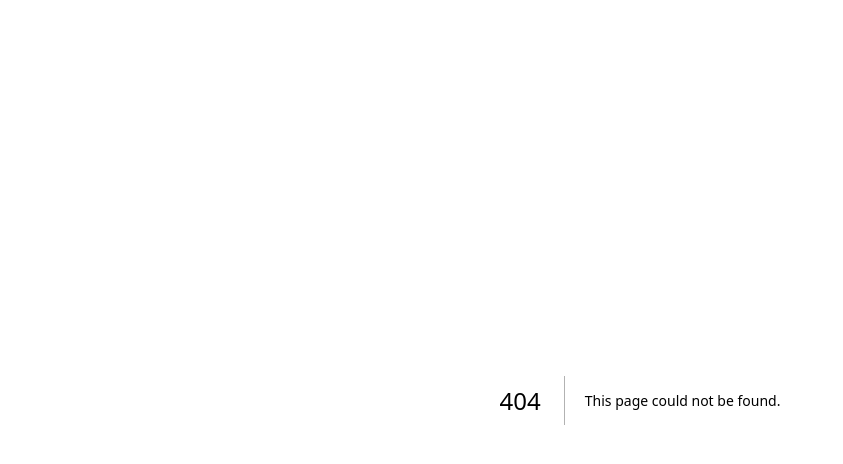
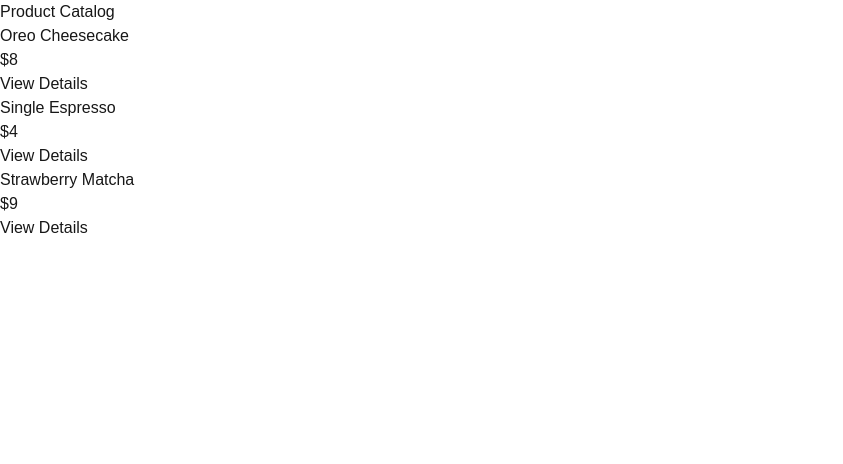
Before and after one commit to Dio-79/L-YRD, a Next.js app: page /products in a window 1280 px wide. Before the commit this address had no page. Shown: the top 464 px of the page, without its empty margins (0-843 px from the left). Built offline with nearby package versions, Linux system fonts and the light colour scheme.

Commit message:
products and id

```diff
--- /dev/null
+++ b/app/products/[id]/page.tsx
@@ -0,0 +1,29 @@
+"use client";
+
+import { useParams } from "next/navigation";
+import { products } from "@/lib/data";
+import Link from "next/link";
+
+export default function ProductDetailsPage() {
+  const params = useParams();
+  const id = Number(params.id);
+
+  const product = products.find((p) => p.productID === id);
+
+  if (!product) {
+    return (
+      <main>
+        <p>Product not found.</p>
+        <Link href="/products">Back to catalog</Link>
+      </main>
+    );
+  }
+
+  return (
+    <main>
+      <h3>{product.name}</h3>
+      <p>{product.price}</p>
+      <Link href="/products">Back to catalog</Link>
+    </main>
+  );
+}
--- /dev/null
+++ b/app/products/page.tsx
@@ -0,0 +1,19 @@
+import { products } from "@/lib/data";
+import Link from "next/link";
+
+export default function ProductCatalogPage() {
+  return (
+    <main>
+      <h1>Product Catalog</h1>
+      <div>
+        {products.map((product) => (
+          <div key={product.productID}>
+            <h3>{product.name}</h3>
+            <p>${product.price}</p>
+            <Link href={`/products/${product.productID}`}>View Details</Link>
+          </div>
+        ))}
+      </div>
+    </main>
+  );
+}
```
Also changed, not shown: app/main.tsx (deleted).
